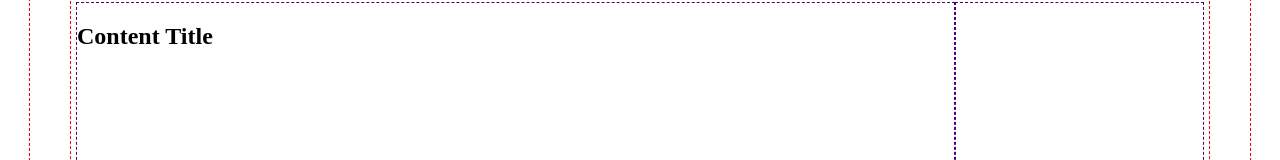
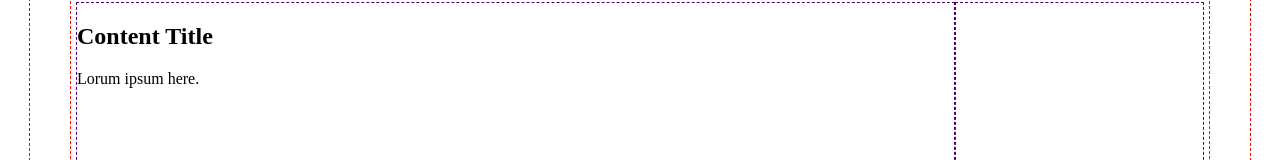
Before and after one commit to ajdelossantos/holy-grail-css-template, a plain HTML site: page index.html in a window 1280 px wide. Shown: the part 125-285 px from the top of the page. Drawn offline with Linux system fonts and the light colour scheme.

Commit message:
Add screenshot and documentation

```diff
--- a/index.html
+++ b/index.html
@@ -36,7 +36,7 @@
     <main>
       <article class="main__content">
         <h2>Content Title</h2>
-        <!-- <p>Lorum ipsum here.</p> -->
+        <p>Lorum ipsum here.</p>
       </article>
       <aside class="main__aside">
 
```
Also changed, not shown: holy-grail.png (added), 1 other file.
